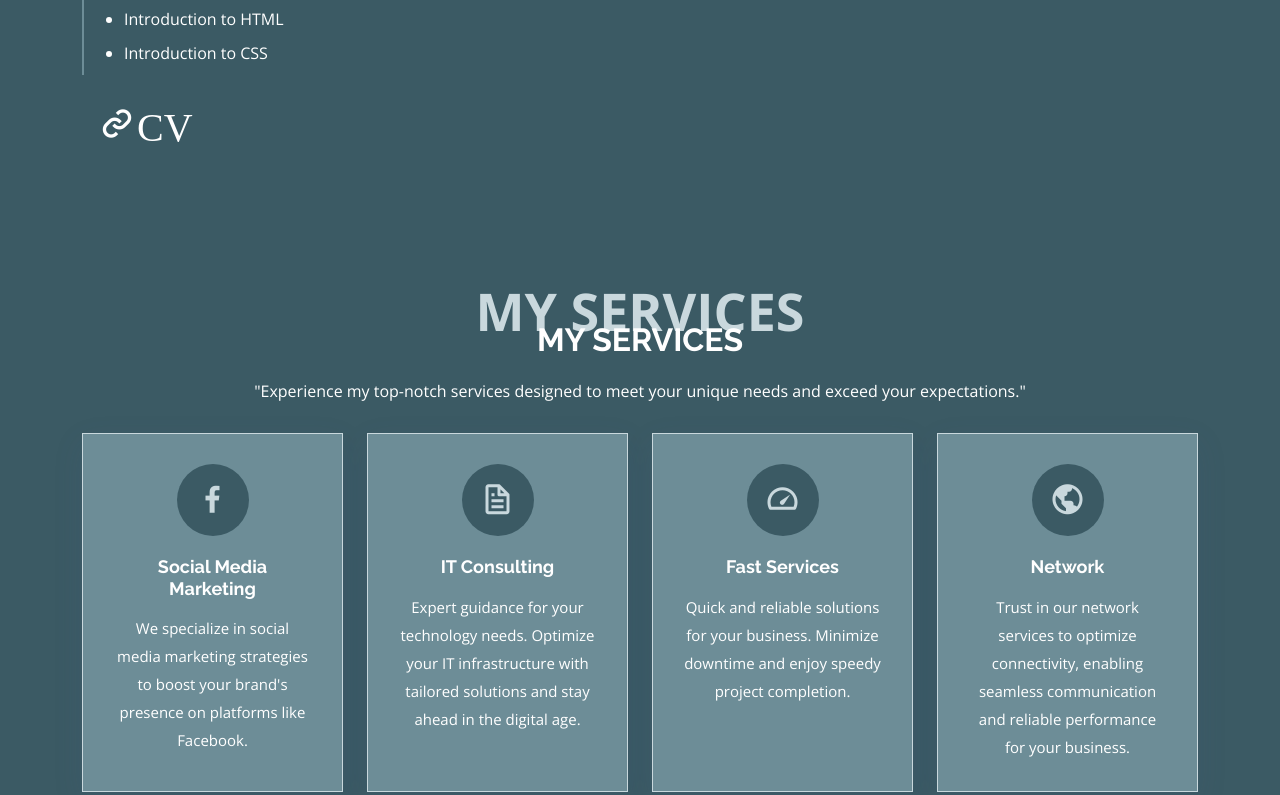
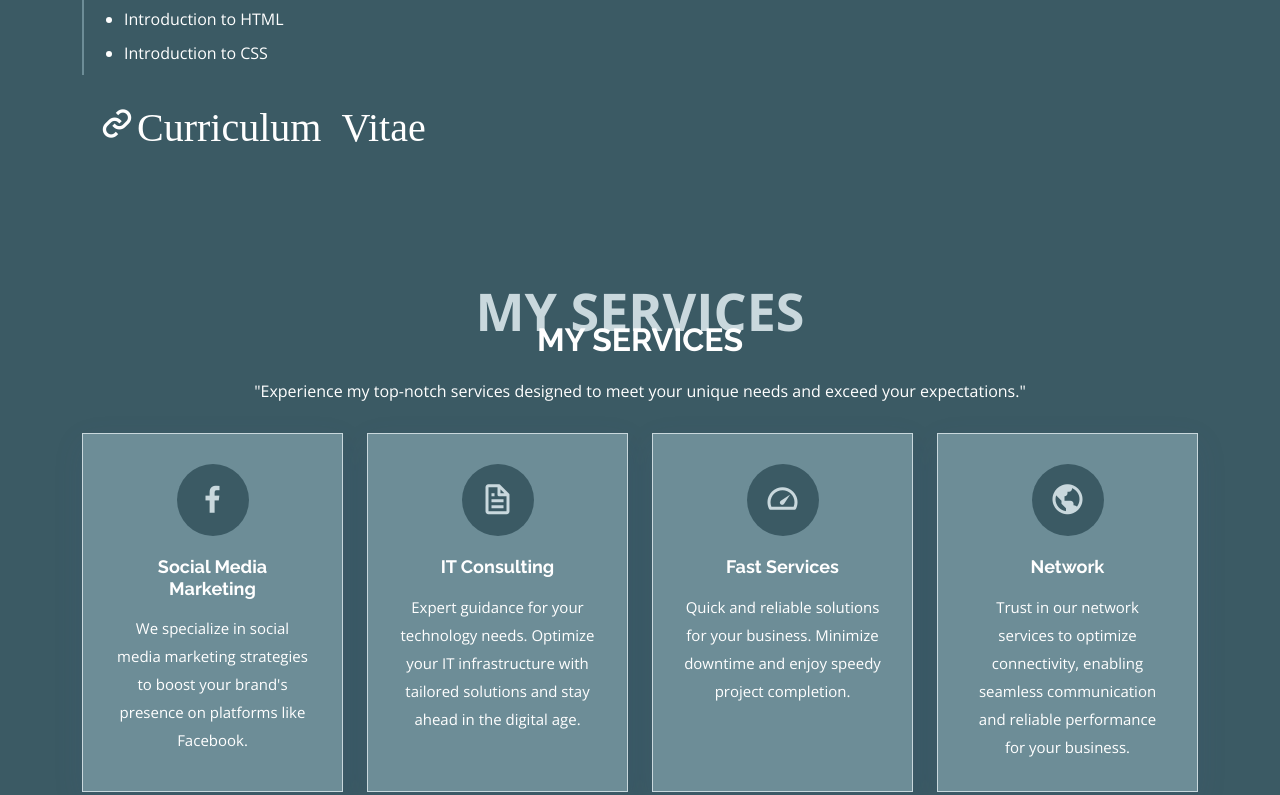
Before and after one commit to longling18/HimoJ18.github.io, a plain HTML site: page index.html in a window 1280 px wide. Shown: the part 2635-3430 px from the top of the page. Drawn offline with nearby package versions, Linux system fonts and the light colour scheme.

Commit message:
change Cv to Curriculum Vitae

```diff
--- a/index.html
+++ b/index.html
@@ -256,7 +256,7 @@
           </div>
         </div>
         <a class=" CV" href="https://docs.google.com/document/d/1Wnw_bKe0zZZu2coQIUuxdjF8r4IapRv0/edit?usp=sharing&ouid=104209621726001760700&rtpof=true&sd=true">
-          <i class="bx bx-link">CV</i>
+          <i class="bx bx-link">Curriculum Vitae</i>
       </a>
       </div>
     </section><!-- End My CV Section -->
```
